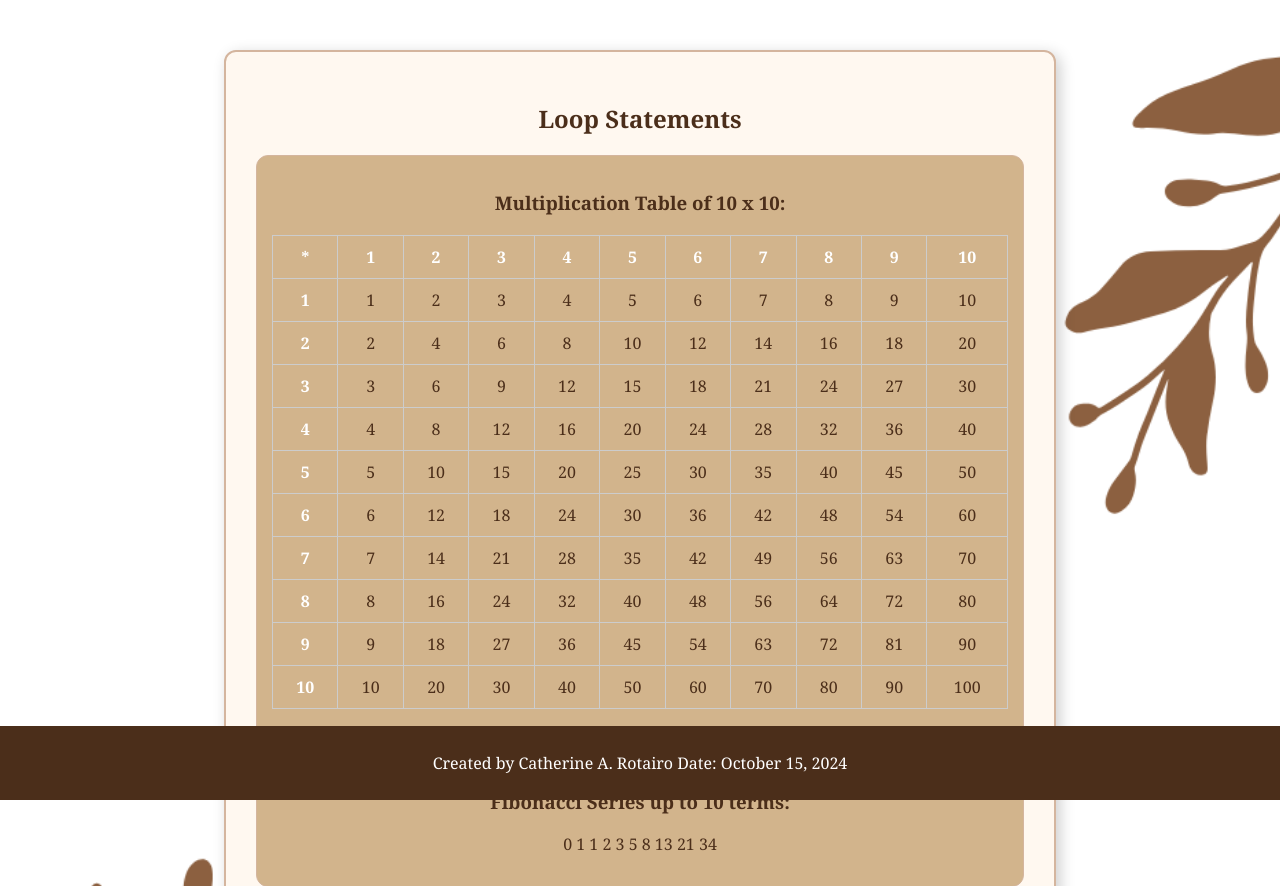
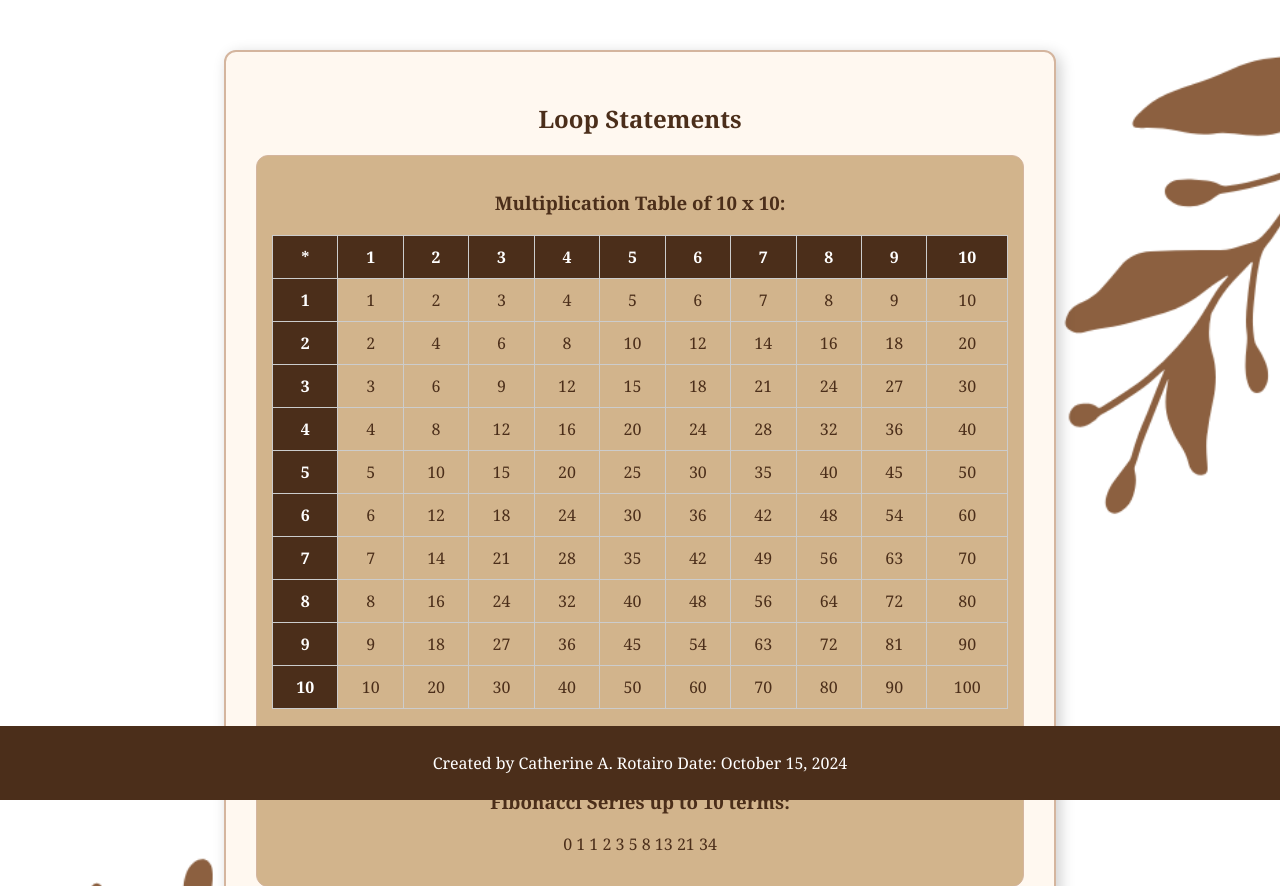
Before and after one commit to Cathrrrr/Project_1-Basic-PHP, a PHP site: page /LoopStatements.php in a window 1280 px wide. Shown: the top 886 px of the page. Run offline with PHP 8.4, Linux system fonts and the light colour scheme.

Commit message:
Update html file

```diff
--- a/LoopStatements.php
+++ b/LoopStatements.php
@@ -24,7 +24,7 @@
             text-align: center;
         }
         th {
-            background-color: #D2B48C;
+            background-color: #4b2e1a;
             color: white;
         }
     </style>
```
